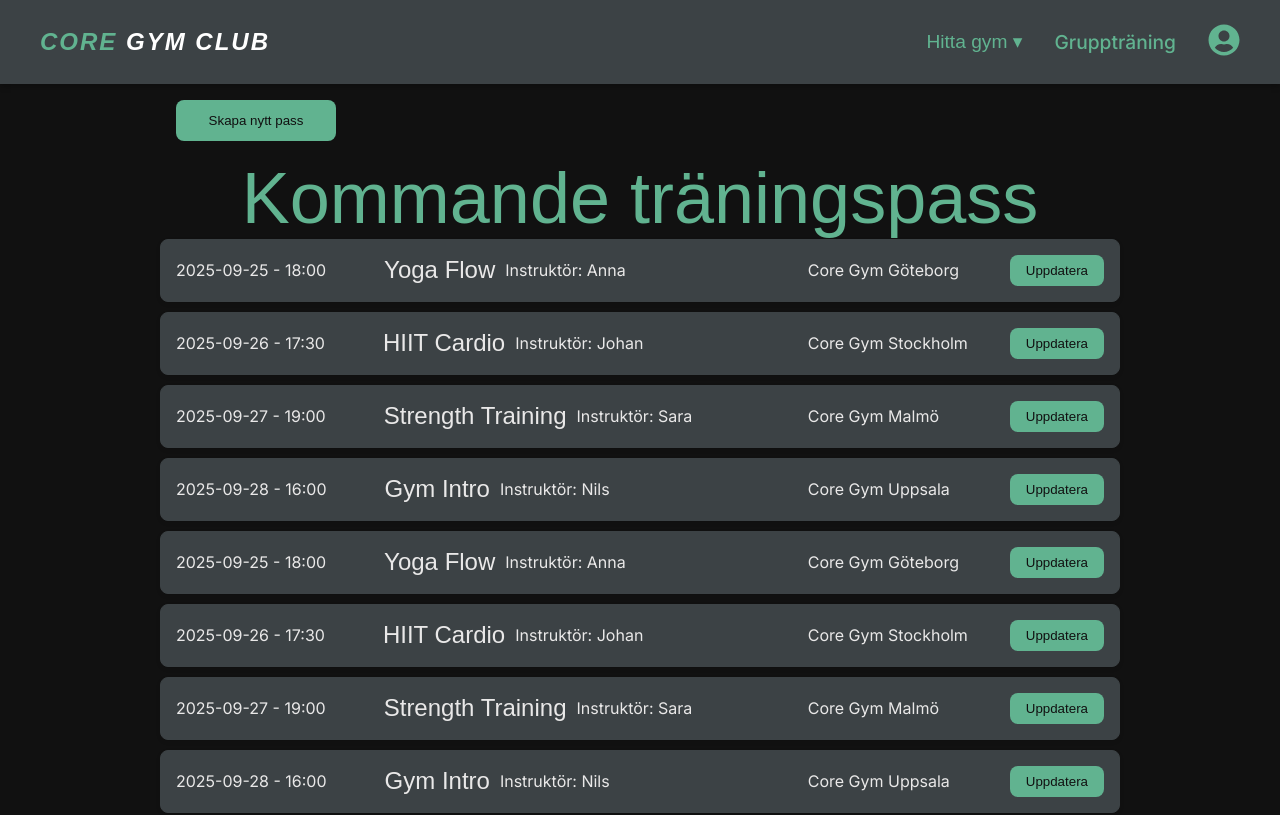
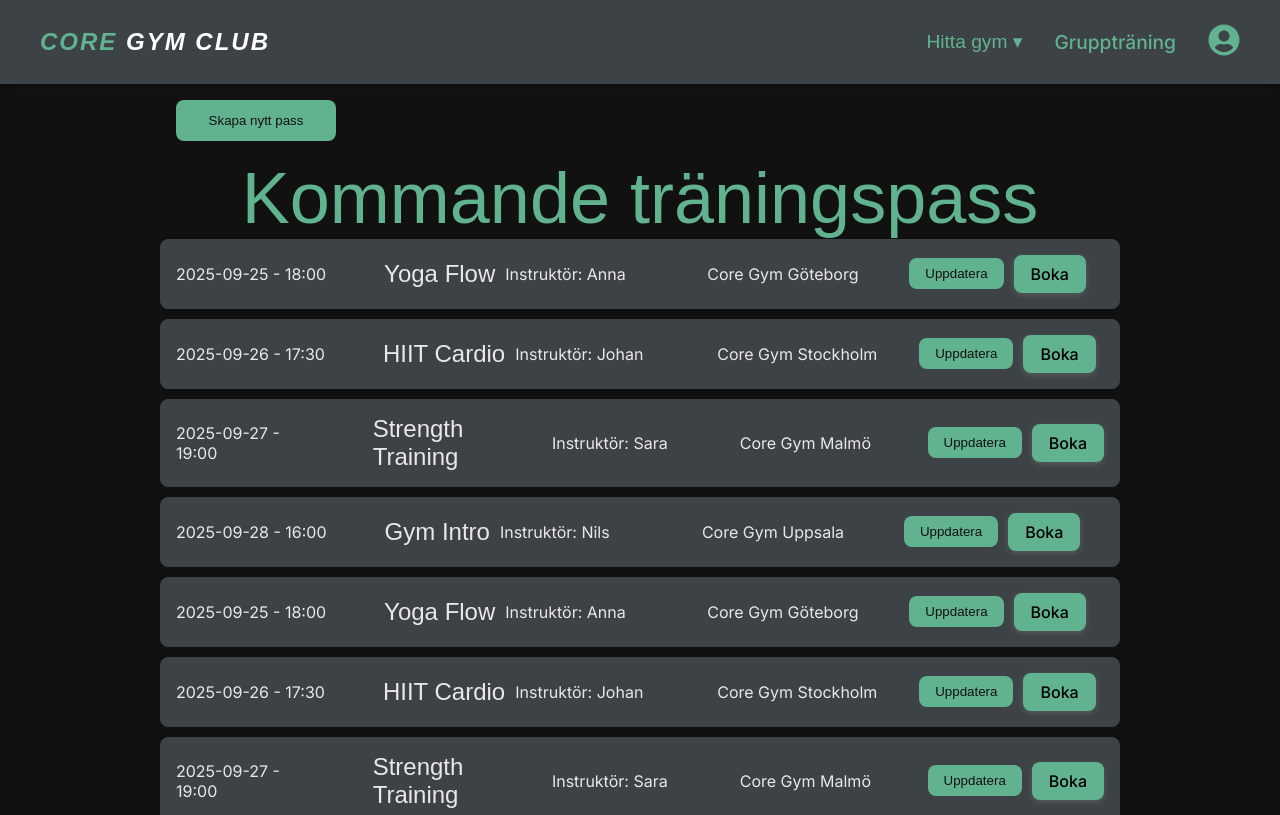
Before and after one commit to grupp14-fab3d32a/frontend, a React (Vite) app: page /PassList in a window 1280 px wide. Shown: the top 815 px of the page. Built offline with nearby package versions, Linux system fonts and the light colour scheme; a web font is replaced by a local one.

Commit message:
connected confirm with booking page

```diff
--- a/src/App.jsx
+++ b/src/App.jsx
@@ -22,7 +22,7 @@ function App() {
           <Routes>
             <Route path="/" element={<Home />} />
             <Route path="/PassList" element={<PassList />} />
-            <Route path="/confirm" element={<Confirm />} />
+            <Route path="/confirm/:id" element={<Confirm />} />
             <Route path="/signup" element={<SignUpForm />} />
             <Route path="/signin" element={<SignInForm />} />
             <Route path="/createform" element={<Createform/>} />
--- a/src/components/Confirm.jsx
+++ b/src/components/Confirm.jsx
@@ -1,8 +1,12 @@
 
-import React from "react";
+import React, { useState } from "react";
 import "../css/Confirm.css";
+import { useLocation } from "react-router-dom";
 
 const Confirm = () => {
+
+  const { state } = useLocation();
+
   return (
      <div className="confirm-wrapper">
       <div className="confirm-card">
@@ -11,7 +15,7 @@ const Confirm = () => {
         <p>Tack för din bokning. Här är dina uppgifter:</p>
 
         <div className="confirm-details">
-          <p><span>Pass:</span> Yoga</p>
+          <p><span>Pass:</span>{state.title}</p>
           <p><span>Datum:</span> 2023-10-01</p>
           <p><span>Tid:</span> 10:00</p>
           <p><span>Plats:</span> Stockholm</p>
--- a/src/pages/PassList.jsx
+++ b/src/pages/PassList.jsx
@@ -21,7 +21,6 @@ const PassList = () => {
 
       const navigate = useNavigate()
 
-
   return (
     <div className='Passlist'>
       <button className='create-button' onClick={() => navigate('/createform')}>
@@ -40,9 +39,15 @@ const PassList = () => {
               <p className='location-workout'>{workout.location}</p>
               <button
                 className='update-button'
-                onClick={() => navigate(`/update/${workout.id}`)}
+                onClick={() => navigate(`/update/${workout}`)}
               >
                 Uppdatera
+              </button>
+              <button
+                className='button button-secondary'
+                onClick={() => navigate(`/confirm/${workout.id}`, { state: workout })}
+              >
+                Boka
               </button>
             </li>
           ))}
```
